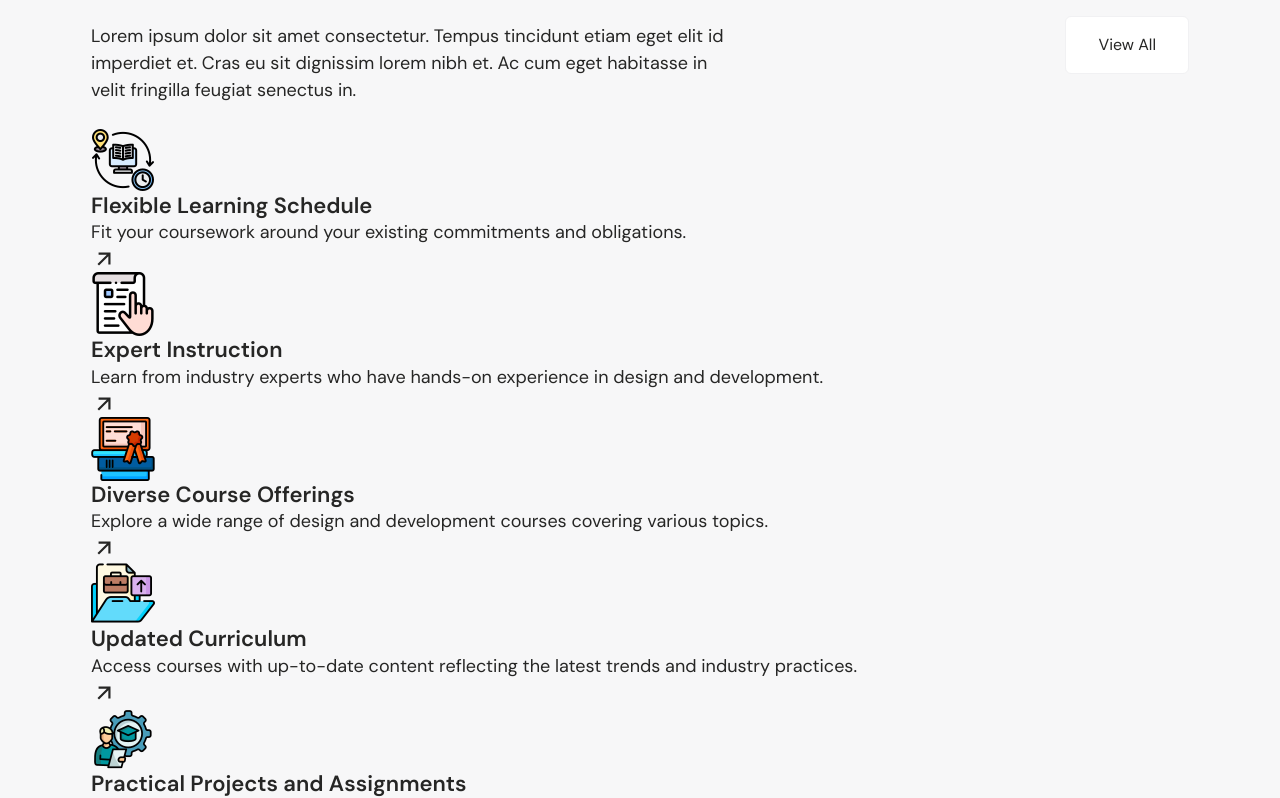
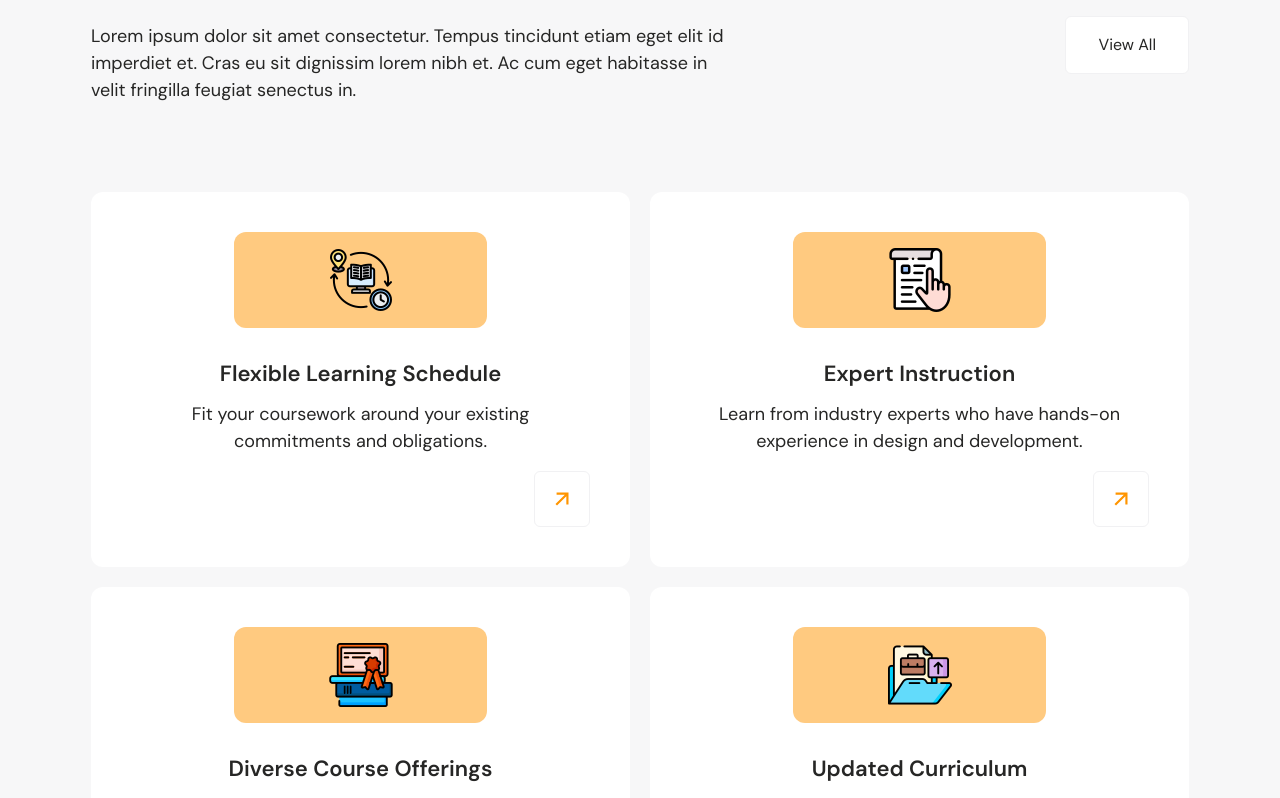
Before and after one commit to rakibulrahmandev/skillpath, a React (Vite) app: page / in a window 1280 px wide. Shown: the part 1462-2260 px from the top of the page. Built offline with nearby package versions, Linux system fonts and the light colour scheme.

Commit message:
Benefits.jsx file design done

```diff
--- a/src/components/Benefits/Benefits.jsx
+++ b/src/components/Benefits/Benefits.jsx
@@ -8,17 +8,18 @@ export default function Benefits() {
             <section className="section">
                 <div className="container">
                     <Title title='Benefits' text='Lorem ipsum dolor sit amet consectetur. Tempus tincidunt etiam eget elit id imperdiet et. Cras eu sit dignissim lorem nibh et. Ac cum eget habitasse in velit fringilla feugiat senectus in.' link='View All' />
-                    <div className="">
+                    <div className="grid gap-5 md:grid-cols-2 lg:gird-cols-3 mt-12 lg:mt-16
+                    ">
                         {benefitItems.map((item) => (
-                            <div className="">
-                                <div className="">
+                            <div className="bg-white p-10 flex flex-col rounded-xl">
+                                <div className="bg-orange-75 w-[55%] h-24 flex items-center justify-center mx-auto rounded-xl mb-8">
                                     <img src={item?.icon} alt={item?.title} width={64} height={64} />
                                 </div>
-                                <div className="">
+                                <div className="mb-4 text-center space-y-3.5">
                                     <h4>{item?.title}</h4>
                                     <p>{item?.text}</p>
                                 </div>
-                                <button>
+                                <button  className="mt-auto ml-auto border border-white-95 w-14 h-14 flex items-center justify-center rounded-md text-orange-50 transition-colors hover:bg-orange-50 hover:text-white">
                                     <RiArrowRightUpLine size={26} />
                                 </button>
                             </div>
```
